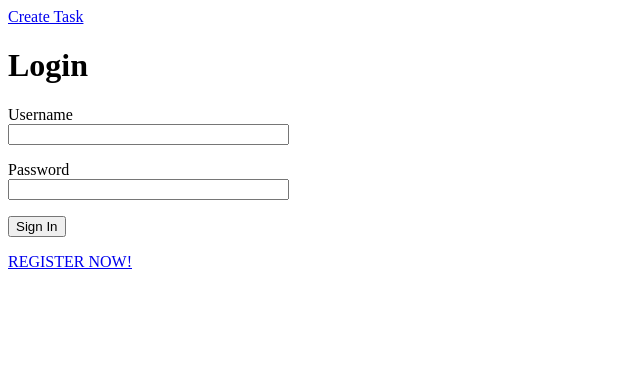
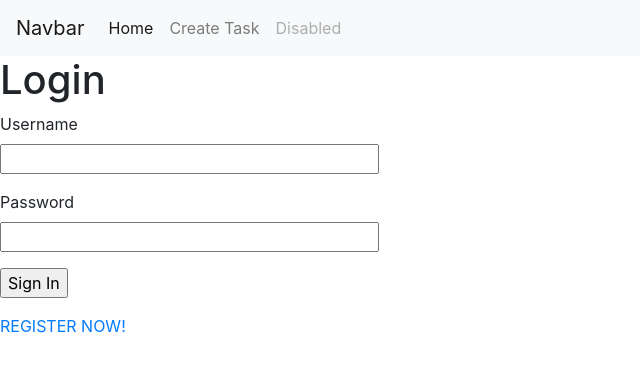
Before and after one commit to ZetaVII/Task-Manager-App, a Flask app: page / in a window 1280 px wide. Shown: the top 372 px of the page, without its empty margins (0-640 px from the left). Run offline with Flask 2, Linux system fonts and the light colour scheme; some libraries are stand-ins or nearby versions.

Commit message:
Update base.html
+ Added Navbar

```diff
--- a/app/templates/base.html
+++ b/app/templates/base.html
@@ -1,18 +1,40 @@
 <html>
-        <div>
-                <a href = "{{ url_for('createtask') }}">Create Task</a>
-        </div>
         <head>
+                <link rel="stylesheet" href="https://stackpath.bootstrapcdn.com/bootstrap/4.3.1/css/bootstrap.min.css" integrity="sha384-ggOyR0iXCbMQv3Xipma34MD+dH/1fQ784/j6cY/iJTQUOhcWr7x9JvoRxT2MZw1T" crossorigin="anonymous">
+
                 {% if title %}
                 <title> {{title}} </title>
                 {% endif %}
         </head>
         <body>
+                <nav class="navbar navbar-expand-lg navbar-light bg-light">
+                        <a class="navbar-brand" href="#">Navbar</a>
+                        <button class="navbar-toggler" type="button" data-toggle="collapse" data-target="#navbarNav" aria-controls="navbarNav" aria-expanded="false" aria-label="Toggle navigation">
+                          <span class="navbar-toggler-icon"></span>
+                        </button>
+                        <div class="collapse navbar-collapse" id="navbarNav">
+                          <ul class="navbar-nav">
+                            <li class="nav-item active">
+                              <a class="nav-link" href="{{ url_for('login') }}">Home <span class="sr-only">(current)</span></a>
+                            </li>
+                            <li class="nav-item">
+                              <a class="nav-link" href="{{ url_for('createtask') }}">Create Task</a>
+                            </li>
+                            <li class="nav-item">
+                              <a class="nav-link disabled" href="#">Disabled</a>
+                            </li>
+                          </ul>
+                        </div>
+                </nav>
                 {% for msg in get_flashed_messages() %}
                         <li> {{ msg }} </li>
                 {% endfor %}
 
                 {% block content %}
                 {% endblock %}
+
+                <script src="https://code.jquery.com/jquery-3.3.1.slim.min.js" integrity="sha384-q8i/X+965DzO0rT7abK41JStQIAqVgRVzpbzo5smXKp4YfRvH+8abtTE1Pi6jizo" crossorigin="anonymous"></script>
+                <script src="https://cdnjs.cloudflare.com/ajax/libs/popper.js/1.14.7/umd/popper.min.js" integrity="sha384-UO2eT0CpHqdSJQ6hJty5KVphtPhzWj9WO1clHTMGa3JDZwrnQq4sF86dIHNDz0W1" crossorigin="anonymous"></script>
+                <script src="https://stackpath.bootstrapcdn.com/bootstrap/4.3.1/js/bootstrap.min.js" integrity="sha384-JjSmVgyd0p3pXB1rRibZUAYoIIy6OrQ6VrjIEaFf/nJGzIxFDsf4x0xIM+B07jRM" crossorigin="anonymous"></script>
         </body>
 </html>
```
